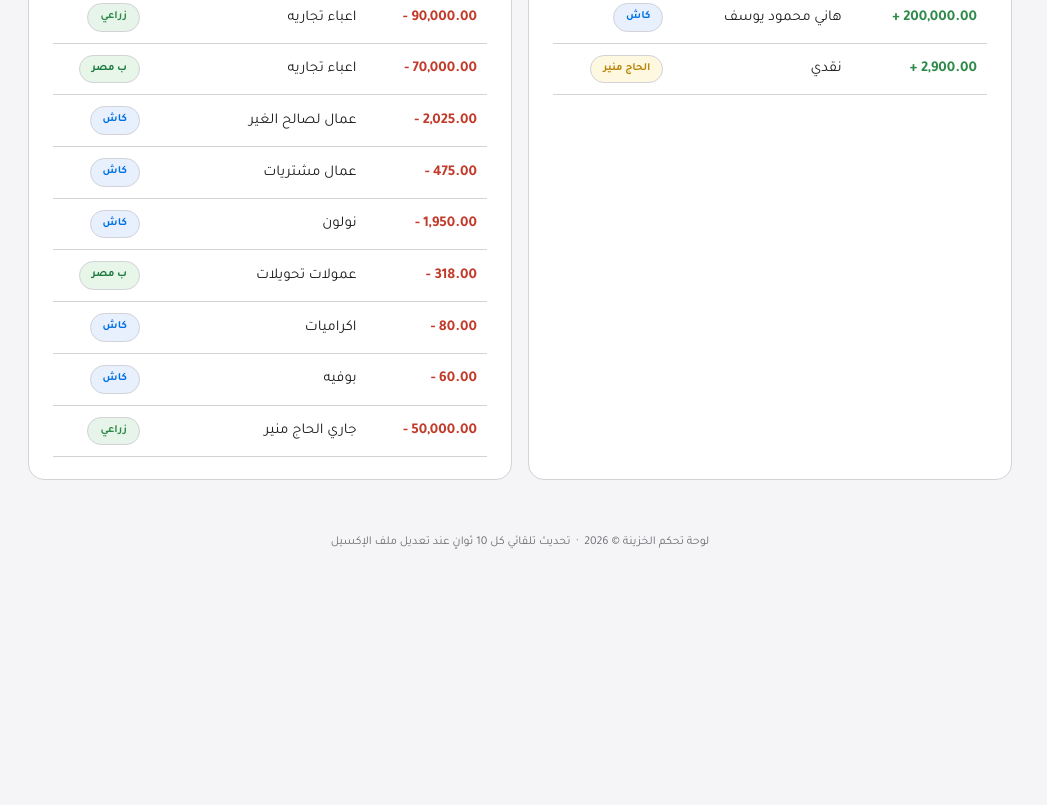
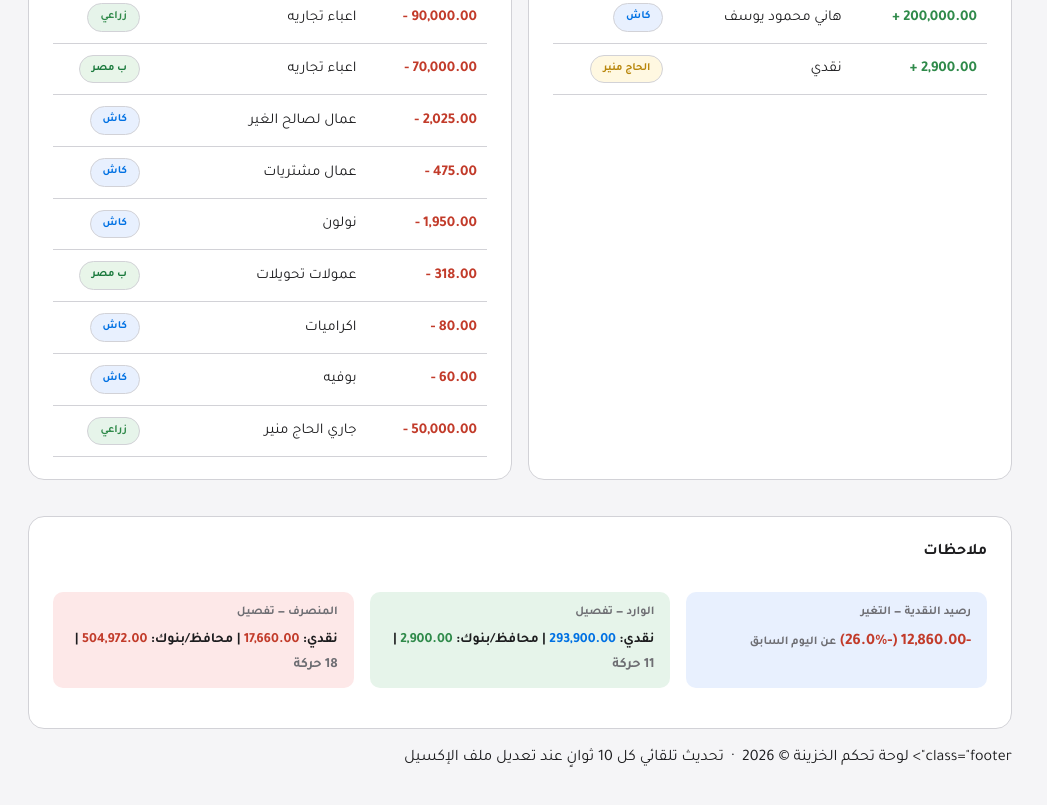
Before and after one commit to cowshedelnour-glitch/treasury-dashboard, a plain HTML site: page index.html in a window 1280 px wide. Shown: the part 2467-3272 px from the top of the page, without its empty margins (0-1047 px from the left). Before the commit the page ends 3096 px from the top, so only its background shows below. Drawn offline with Linux system fonts and the light colour scheme.

Commit message:
Add notes section with cash change, incoming/outgoing breakdown

```diff
--- a/index.html
+++ b/index.html
@@ -420,7 +420,29 @@
     <div class="panel"><h3>الحركات المنصرفة</h3><div class="table-wrapper"><table><thead><tr><th>المبلغ</th><th>البيان</th><th>النوع</th></tr></thead><tbody id="outgoingTable"></tbody></table></div></div>
   </div>
 
-  <div class="footer">
+  <div
+  <!-- Notes Section -->
+  <div class="panel" id="notesSection" style="margin-top:20px">
+    <h3>ملاحظات</h3>
+    <div id="notesContent" style="font-size:14px;line-height:1.8;color:var(--fg);padding:8px 0">
+      <div style="display:flex;gap:16px;flex-wrap:wrap;margin-bottom:10px">
+        <div style="background:var(--accent-soft);padding:10px 16px;border-radius:10px;flex:1;min-width:200px">
+          <div style="font-size:12px;color:var(--muted);font-weight:600;margin-bottom:4px">رصيد النقدية — التغير</div>
+          <div id="noteCashChange" style="font-size:16px;font-weight:700">—</div>
+        </div>
+        <div style="background:#e6f4ea;padding:10px 16px;border-radius:10px;flex:1;min-width:200px">
+          <div style="font-size:12px;color:var(--muted);font-weight:600;margin-bottom:4px">الوارد — تفصيل</div>
+          <div id="noteIncoming" style="font-size:14px;font-weight:600">—</div>
+        </div>
+        <div style="background:#fde8e8;padding:10px 16px;border-radius:10px;flex:1;min-width:200px">
+          <div style="font-size:12px;color:var(--muted);font-weight:600;margin-bottom:4px">المنصرف — تفصيل</div>
+          <div id="noteOutgoing" style="font-size:14px;font-weight:600">—</div>
+        </div>
+      </div>
+    </div>
+  </div>
+
+  class="footer">
     لوحة تحكم الخزينة &copy; 2026 &nbsp;·&nbsp; تحديث تلقائي كل 10 ثوانٍ عند تعديل ملف الإكسيل
   </div>
 
@@ -628,7 +650,36 @@ async function render() {
     document.getElementById('chartContainer').style.maxHeight = '500px';
     document.getElementById('chartContainer').style.overflowY = 'auto';
     document.getElementById('chartLegend').innerHTML = '';
-  }// Auto-refresh every 30 seconds (poll for new JSON)
+  }
+  // Fill notes section
+  var cashAcc = d.accounts.find(function(a) { return a.name.indexOf('كاش') >= 0; });
+  if (cashAcc) {
+    var ch = cashAcc.current - cashAcc.opening;
+    var pct = cashAcc.opening > 0.01 ? ((ch / cashAcc.opening) * 100) : 0;
+    var sign = ch >= 0 ? '+' : '';
+    document.getElementById('noteCashChange').innerHTML =
+      '<span style="color:' + (ch >= 0 ? '#2f8a4a' : '#c23b2a') + '">' + sign + fmt(ch) + ' (' + pct.toFixed(1) + '%)</span> ' +
+      '<span style="font-size:12px;color:var(--muted)">عن اليوم السابق</span>';
+  }
+  var nInCash = 0, nInBanks = 0;
+  d.transactions.incoming.forEach(function(t) {
+    if (t.type.indexOf('كاش') >= 0) { nInCash += t.amount; } else { nInBanks += t.amount; }
+  });
+  document.getElementById('noteIncoming').innerHTML =
+    'نقدي: <span style="color:#0071e3">' + fmt(nInCash) + '</span> | ' +
+    'محافظ/بنوك: <span style="color:#2f8a4a">' + fmt(nInBanks) + '</span> | ' +
+    '<span style="color:var(--muted)">' + d.transactions.incoming.length + ' حركة</span>';
+  var nOutCash = 0, nOutBanks = 0;
+  d.transactions.outgoing.forEach(function(t) {
+    if (t.type.indexOf('كاش') >= 0) { nOutCash += t.amount; } else { nOutBanks += t.amount; }
+  });
+  document.getElementById('noteOutgoing').innerHTML =
+    'نقدي: <span style="color:#c23b2a">' + fmt(nOutCash) + '</span> | ' +
+    'محافظ/بنوك: <span style="color:#c23b2a">' + fmt(nOutBanks) + '</span> | ' +
+    '<span style="color:var(--muted)">' + d.transactions.outgoing.length + ' حركة</span>';
+
+
+  // Auto-refresh every 30 seconds (poll for new JSON)
   setTimeout(function() { render(); }, 30000);
 }
 
```
